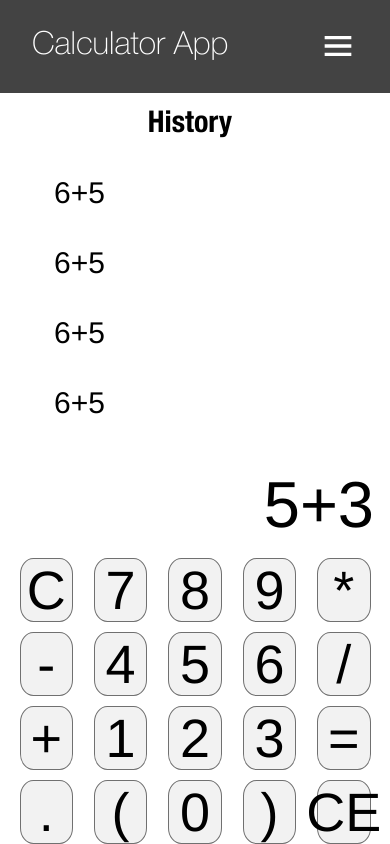
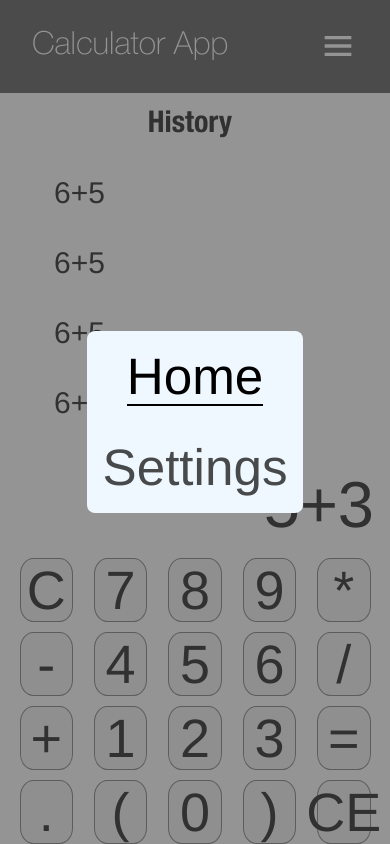
Before and after one commit to UladzislauPapliouka/calculator, a React (Create React App) app: page / in a window 390 px wide. Built offline with nearby package versions, Linux system fonts and the light colour scheme.

Commit message:
feat: implement Modal comonent, and use in in mobile view

```diff
--- a/public/index.html
+++ b/public/index.html
@@ -29,6 +29,7 @@
   <body>
     <noscript>You need to enable JavaScript to run this app.</noscript>
     <div id="root"></div>
+    <div id="modalRoot"></div>
     <!--
       This HTML file is a template.
       If you open it directly in the browser, you will see an empty page.
--- a/src/Components/Header/index.jsx
+++ b/src/Components/Header/index.jsx
@@ -1,9 +1,11 @@
-import React from "react";
-import {HeaderWrapper, Link, MobileNavigation, NavigationWrapper} from "./styled";
+import React, {useState} from "react";
+import {HeaderWrapper, Link, MobileNavigation, MobileNavigationWrapper, NavigationWrapper} from "./styled";
 import {NavLink} from "react-router-dom";
 import {BiMenu} from 'react-icons/bi'
+import {Modal} from "../Modal";
 
 const Header = () => {
+    const [isModalOpen, setIsModalOpen] = useState(true)
     return (
         <HeaderWrapper>
             <span>Calculator App</span>
@@ -11,7 +13,14 @@ const Header = () => {
                 <NavLink to={'/'}>{({isActive})=><Link active={isActive}>Home</Link>}</NavLink>
                 <NavLink to={'settings'}>{({isActive})=><Link active={isActive}>Settings</Link>}</NavLink>
             </NavigationWrapper>
-            <MobileNavigation><BiMenu/></MobileNavigation>
+            <MobileNavigation onClick={()=>setIsModalOpen(true)}><BiMenu/></MobileNavigation>
+            {isModalOpen &&
+                <Modal closeModal={()=>setIsModalOpen(false)}>
+                        <MobileNavigationWrapper>
+                            <NavLink to={'/'}>{({isActive})=><Link onClick={()=>setIsModalOpen(false)} active={isActive}>Home</Link>}</NavLink>
+                            <NavLink to={'settings'}>{({isActive})=><Link onClick={()=>setIsModalOpen(false)} active={isActive}>Settings</Link>}</NavLink>
+                        </MobileNavigationWrapper>
+                </Modal>}
         </HeaderWrapper>
     )
 }
--- a/src/Components/Header/styled.js
+++ b/src/Components/Header/styled.js
@@ -54,7 +54,32 @@ export const NavigationWrapper = styled.div`
     gap: 32px;
       @media screen and (max-width:768px ){
         display: none;
-      }
+      }& a {
+  text-decoration: none;
+  color: inherit;
+}
+
+`
+export const  MobileNavigationWrapper =styled.div`
+  display: none;
+  align-items: center;
+  justify-content: center ;
+  flex-direction: column;
+  gap: 32px;
+  color: black;
+  padding: 16px;
+  border-radius: 8px;
+  background: aliceblue;
+  & div:before{
+    background-color: black;
+  }
+  @media screen and (max-width:768px ){
+    display: flex;
+  }
+  & a {
+    text-decoration: none;
+    color: inherit;
+  }
 `
 export const MobileNavigation = styled.div`
 
--- /dev/null
+++ b/src/Components/Modal/index.js
@@ -0,0 +1,29 @@
+import React, { useRef} from "react";
+import ReactDOM from "react-dom";
+
+
+
+export  const Modal = ({children, closeModal}) => {
+    const backRef = useRef()
+    const onBackgroundClickHandler = (e) => {
+        if (backRef.current === e.target) {
+            closeModal();
+        }
+    };
+    const modalContainer = <div
+        style={{
+            height: '100vh',
+            width:'100vw',
+            display: 'flex',
+            alignItems: 'center',
+            justifyContent: 'center',
+            background: 'rgba(80,80,80,0.61)',
+        }}
+        ref={backRef}
+        onClick={onBackgroundClickHandler}
+    >
+
+        {children}
+    </div>
+    return ReactDOM.createPortal(modalContainer,document.getElementById('modalRoot'))
+}
--- a/src/index.css
+++ b/src/index.css
@@ -9,3 +9,8 @@ code {
   font-family: source-code-pro, Menlo, Monaco, Consolas, 'Courier New',
     monospace;
 }
+#modalRoot {
+  position: absolute;
+  top: 0;
+  left: 0;
+}
```
